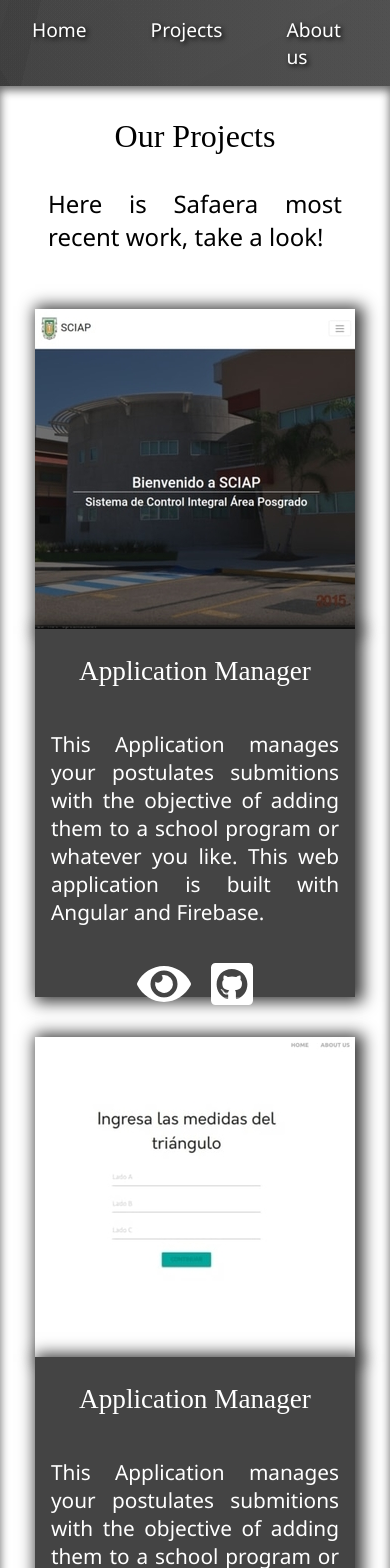
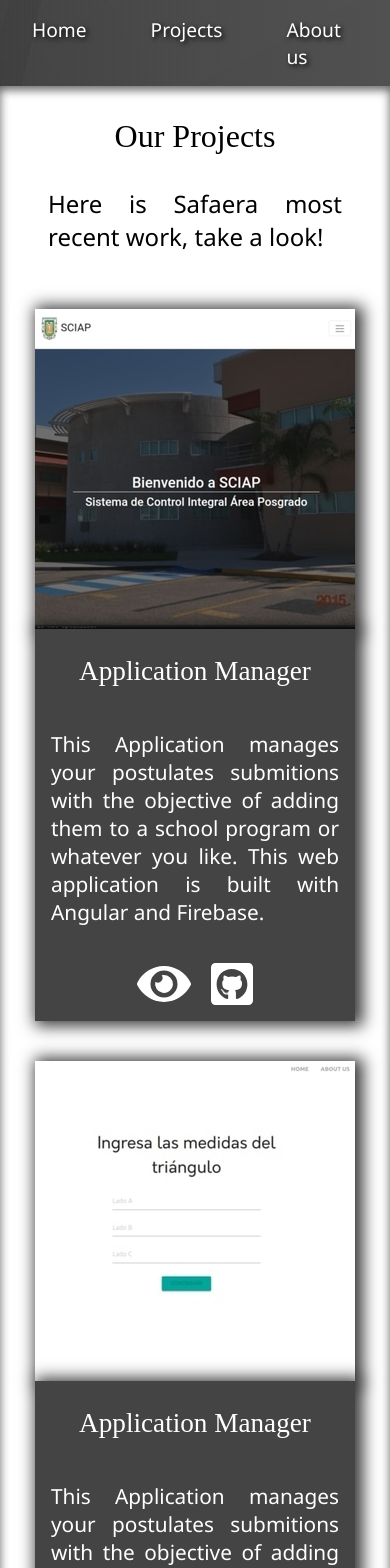
Before and after one commit to Ronkally/safaera, a React (Create React App) app: page /projects in a window 390 px wide. Shown: the top 1568 px of the page. Built offline with nearby package versions, Linux system fonts and the light colour scheme.

Commit message:
project social links fix

```diff
--- a/src/styles/Projects.css
+++ b/src/styles/Projects.css
@@ -72,7 +72,7 @@
   }
 
   .work_description{
-    padding-bottom: 3rem;
+    padding-bottom: 4.5rem;
   }
 
   .work_social {
```
